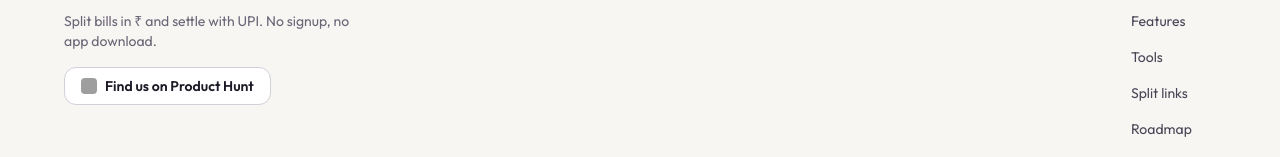
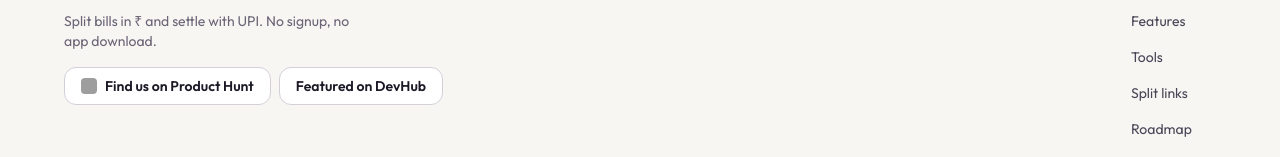
Before and after one commit to wohnmohr/simple-bill-splitter, a Next.js app: page / in a window 1280 px wide. Shown: the part 2580-2737 px from the top of the page. Built offline with nearby package versions, Linux system fonts and the light colour scheme; no server answers; grey boxes are pictures that could not be loaded.

Commit message:
Add Featured on DevHub link to the site footer
Co-Authored-By: Claude Opus 5.5 (1M context) <noreply@anthropic.com>
Claude-Session: https://claude.ai/code/session_01CGgusgRWk7CS466adTxzBc

```diff
--- a/components/Landing/SiteFooter.tsx
+++ b/components/Landing/SiteFooter.tsx
@@ -24,15 +24,25 @@ export const SiteFooter = () => (
 					<span className="font-display text-lg font-semibold text-ink">SplitBiller</span>
 				</Link>
 				<p className="mt-3 max-w-xs text-sm text-ink-muted">Split bills in ₹ and settle with UPI. No signup, no app download.</p>
+				<div className="mt-4 flex flex-wrap gap-2">
 					<a
 						href="https://www.producthunt.com/products/split-biller?utm_source=badge&utm_medium=embed"
 						target="_blank"
 						rel="noopener noreferrer"
-					className="btn-secondary mt-4 !py-2"
+						className="btn-secondary !py-2"
 					>
 						<img src={PH_ICON} alt="" width={16} height={16} loading="lazy" decoding="async" className="h-4 w-4 rounded" />
 						Find us on Product Hunt
 					</a>
+					<a
+						href="https://devhub.best/projects/splitbiller?utm_source=badge"
+						target="_blank"
+						rel="noopener noreferrer"
+						className="btn-secondary !py-2"
+					>
+						Featured on DevHub
+					</a>
+				</div>
 			</div>
 			<nav aria-label="Footer">
 				<ul className="grid grid-cols-2 gap-x-10 gap-y-1 sm:grid-cols-3 md:grid-cols-1">
```
Lines whose indentation alone changed are shown as unchanged.
